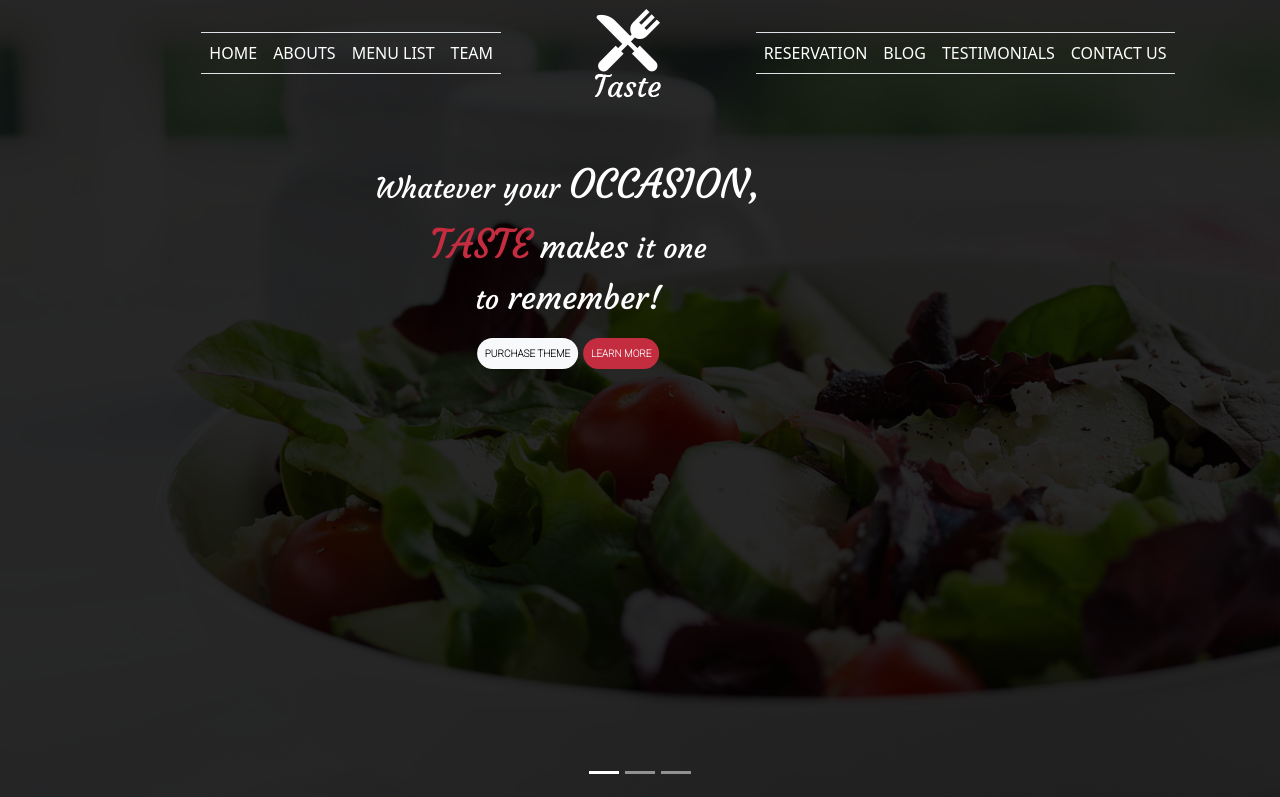
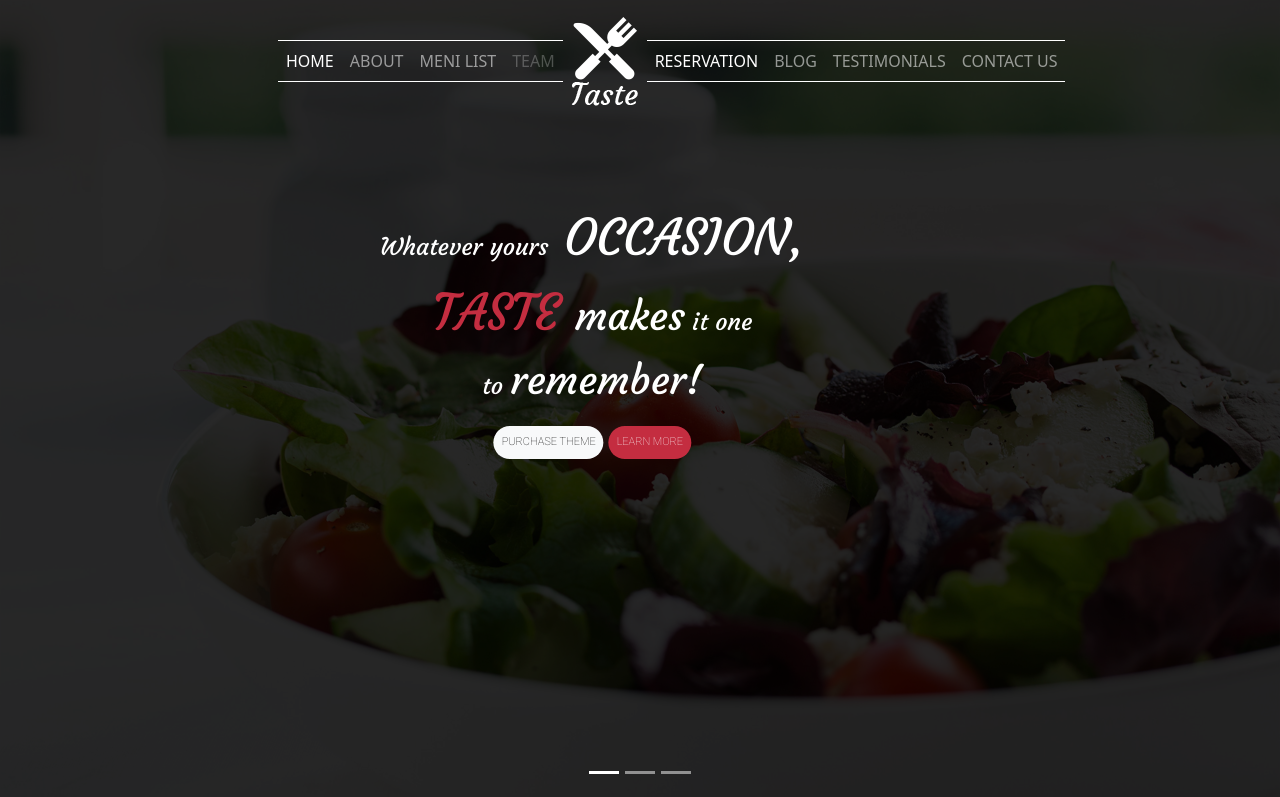
Before and after one commit to kzakaria97/bootstrap-les-chefs-, a website: page index.html in a window 1280 px wide. Shown: the top 797 px of the page. Drawn offline with nearby package versions, Linux system fonts and the light colour scheme.

Commit message:
correction header

```diff
--- a/index.html
+++ b/index.html
@@ -17,37 +17,47 @@
 
 <body>
     <!-- début du header (navbar+caroussel) -->
-    <header>
-        <nav class="navbar navbar-expand-lg navbar-dark text-uppercase ms-md-5 ps-md-5">
+    <header class="d-flex flex-column align-items-center">
+        <nav class="nav-main navbar navbar-expand-lg navbar-dark fixed-top">
             <div class="container-fluid">
-                <div class="collapse navbar-collapse" id="navbarText">
-                    <ul class="navbar-nav me-auto mb-2 mb-lg-0 mx-auto border-top border-bottom">
+                <a class="navbar-brand" href="#"></a>
+                <button class="navbar-toggler" type="button" data-bs-toggle="collapse" data-bs-target="#navbarNav"
+                    aria-controls="navbarNav" aria-expanded="false" aria-label="Toggle navigation">
+                    <span class="navbar-toggler-icon"></span>
+                </button>
+                <div class="collapse navbar-collapse" id="navbarNav">
+                    <ul class="border-nav navbar-nav text-uppercase">
                         <li class="nav-item">
-                            <a class="nav-link active" aria-current="page" href="#">home</a>
+                            <a class="nav-link active" aria-current="page" href="#">Home</a>
                         </li>
                         <li class="nav-item">
-                            <a class="nav-link active" href="#">abouts</a>
+                            <a class="nav-link" href="#">about</a>
                         </li>
                         <li class="nav-item">
-                            <a class="nav-link active" href="#">menu list</a>
+                            <a class="nav-link" href="#">meni list</a>
                         </li>
                         <li class="nav-item">
-                            <a class="nav-link active" href="#">team</a>
+                            <a class="nav-link disabled">team</a>
                         </li>
                     </ul>
-                    <img src="./public/images/logo.png" class="navbar-nav me-auto mb-2 mb-lg-0" alt="#">
-                    <ul class="navbar-nav me-auto mb-2 mb-lg-0 border-top border-bottom">
+                    <ul class="navbar-nav text-uppercase">
                         <li class="nav-item">
-                            <a class="nav-link active" href="#">reservation</a>
+                            <a class="nav-link active" aria-current="page" href="#"><img src="./public/images/logo.png"
+                                    alt=""></a>
+                        </li>
+                    </ul>
+                    <ul class="border-nav navbar-nav text-uppercase text-uppercase">
+                        <li class="nav-item">
+                          <a class="nav-link active" aria-current="page" href="#">reservation</a>
                         </li>
                         <li class="nav-item">
-                            <a class="nav-link active" href="#">blog</a>
+                            <a class="nav-link" href="">blog</a>
                         </li>
                         <li class="nav-item">
-                            <a class="nav-link active" href="#">testimonials</a>
+                            <a class="nav-link" href="">testimonials</a>
                         </li>
                         <li class="nav-item">
-                            <a class="nav-link active" href="#">contact us</a>
+                            <a class="nav-link" href="">contact us</a>
                         </li>
                     </ul>
                 </div>
@@ -56,41 +66,32 @@
 
         <div id="carouselExampleIndicators" class="carou1 carousel slide" data-bs-ride="carousel">
 
-            <div class="carousel-inner pt-5">
-                <div class="carousel-item active text-center">
-                    <p class="fs-3 ">Whatever your
-                        <span class="text-uppercase fs-1"> occasion,<br>
-                        </span>
-                        <span class=" taste text-uppercase fs-1">taste</span>
-                        <span class="fs-2"> makes</span> it one <br>
-                        to
-                        <span class="fs-2"> remember!</span>
+            <div class="carousel-inner">
+                <div class="font-carou carousel-item active text-center">
+                    <p class="fs-4">Whatever yours<span class="occasion text-uppercase"> occasion,</span><br><span class="taste text-uppercase">taste </span><span class="makes">makes</span> it one <br> to <span class="makes">remember!</span>
                     </p>
-                    <button class="text-uppercase bg-light rounded-pill border-0">purchase theme
+                    <div>
+                    <button class="btn-1 text-uppercase bg-light rounded-pill border-0">purchase theme
                     </button>
-                    <button class="text-uppercase rounded-pill border-0">learn more
+                    <button class="btn-2 text-uppercase rounded-pill border-0">learn more
                     </button>
                 </div>
-                <div class="carousel-item text-center">
-                    <p class="fs-3 ">Whatever your<span class="text-uppercase fs-1"> occasion,<br></span>
-                        <span class="taste text-uppercase fs-1 ">taste
-                        </span>
-                        <span class="fs-2"> makes</span> it one
-                        <br>to<span class="fs-2"> remember!</span>
+                </div>
+                <div class="font-carou carousel-item text-center">
+                    <p class="fs-4">Whatever yours<span class="occasion text-uppercase"> occasion,</span><br><span class="taste text-uppercase">taste </span><span class="makes">makes</span> it one <br> to <span class="makes">remember!</span>
                     </p>
-                    <button class="text-uppercase bg-light rounded-pill border-0">purchase theme</button>
-                    <button class="text-uppercase bg-danger rounded-pill border-0">learn more</button>
+                    <button class="btn-1 text-uppercase bg-light rounded-pill border-0">purchase theme
+                    </button>
+                    <button class="btn-2 text-uppercase rounded-pill border-0">learn more
+                    </button>
                 </div>
-                <div class="carousel-item text-center">
-                    <p class="fs-3 ">Whatever your
-                        <span class="text-uppercase fs-1"> occasion,<br>
-                        </span>
-                        <span class="taste text-uppercase fs-1 ">taste</span>
-                        <span class="fs-2"> makes</span> it one
-                        <br>to<span class="fs-2"> remember!</span>
+                <div class="font-carou carousel-item text-center">
+                    <p class="fs-4">Whatever yours<span class="occasion text-uppercase"> occasion,</span><br><span class="taste text-uppercase">taste </span><span class="makes">makes</span> it one <br> to <span class="makes">remember!</span>
                     </p>
-                    <button class="text-uppercase bg-light rounded-pill border-0">purchase theme</button>
-                    <button class="text-uppercase rounded-pill border-0">learn more</button>
+                    <button class="btn-1 text-uppercase bg-light rounded-pill border-0">purchase theme
+                    </button>
+                    <button class="btn-2 text-uppercase rounded-pill border-0">learn more
+                    </button>
                 </div>
             </div>
         </div>
@@ -104,15 +105,13 @@
                 aria-label="Slide 3"></button>
         </div>
 
-
-
     </header>
     <!-- fin du header -->
 
     <!-- début de la section 1 -->
     <section class="section1">
         <div class="div-elem1">
-            <div class="d-flex flex-column justify-content-center align-items-center text-center">
+            <div class="about1 d-flex flex-column justify-content-center align-items-center text-center">
                 <p><span class="red-title"> OUR</span> <span class="second-title2"> story</span></p>
                 <img src="./public/images/decoration_line.png" class="w-25 mb-md-5" alt="">
                 <p class="w-45 mb-md-5"> Lorem ipsum dolor sit, amet consectetur adipisicing elit. Alias officiis iste
@@ -183,15 +182,13 @@
                         <div class="col-6 text-end">
                             <input type="text" name="name" id="name" placeholder="Enter Full Name" class="case">
                         </div>
-                        <div class="col-6"><input type="text" name="id" id="id" placeholder="Enter Id"
-                                class="case">
+                        <div class="col-6"><input type="text" name="id" id="id" placeholder="Enter Id" class="case">
                         </div>
                     </div>
 
                     <div class="row pb-md-2">
                         <div class="col-6 text-end">
-                            <input type="text" name="phone" id="phone" placeholder="Phone Number"
-                                class="case">
+                            <input type="text" name="phone" id="phone" placeholder="Phone Number" class="case">
                         </div>
                         <div class="col-6">
                             <input type="text" id="id" placeholder="No Of Person" class="case">
@@ -234,14 +231,14 @@
                     </div>
                     <div class="col-6">
                         <p class="legende1">
-                            <span class="fs-5"><strong>12</strong> </span>April 2017<span class="fs-5">/ <strong>20</strong></span> comment<span
-                                class="fs-5">/ <strong>35</strong></span> Likes.
+                            <span class="fs-5"><strong>12</strong> </span>April 2017<span class="fs-5">/
+                                <strong>20</strong></span> comment<span class="fs-5">/ <strong>35</strong></span> Likes.
                         </p>
                     </div>
                     <div class="col-6">
                         <p class="legende2">
-                            <span class="fs-5"><strong>12</strong>  </span>April 2017<span class="fs-5">/ <strong>20</strong></span> comment<span
-                                class="fs-5">/ <strong>35</strong></span> Likes.
+                            <span class="fs-5"><strong>12</strong> </span>April 2017<span class="fs-5">/
+                                <strong>20</strong></span> comment<span class="fs-5">/ <strong>35</strong></span> Likes.
                         </p>
                     </div>
                     <div class="row">
@@ -333,14 +330,16 @@
         <img src="./public/images/footer_bottom_decoration_img.png" class="" alt="">
     </section>
     <!-- fin de la section 5 contact -->
-<!-- debut du footer -->
+    <!-- debut du footer -->
     <footer>
         <div class="container">
             <div class="row">
                 <div class="col-4">
                     <div class="d-flex flex-column">
                         <p class="title-f text-uppercase">about us</p>
-                        <p class="p-about">Lorem ipsum dolor sit amet consectetur adipisicing elit. Fugiat ratione eos provident recusandae. Quisquam, quibusdam aliquam minus maxime explicabo porro eligendi illo molestiae eum assumenda, modi asperiores nisi iusto facere.</p>
+                        <p class="p-about">Lorem ipsum dolor sit amet consectetur adipisicing elit. Fugiat ratione eos
+                            provident recusandae. Quisquam, quibusdam aliquam minus maxime explicabo porro eligendi illo
+                            molestiae eum assumenda, modi asperiores nisi iusto facere.</p>
                         <div class="fs-4">
                             <i class="fab fa-facebook-f pe-md-4"></i>
                             <i class="fab fa-google-plus-g pe-md-4"></i>
@@ -411,9 +410,6 @@
     <!-- fin du footer -->
 
 
-
-
-
     <script src="./public/js/main.js"></script>
     <script src="https://cdn.jsdelivr.net/npm/bootstrap@5.1.3/dist/js/bootstrap.bundle.min.js"
         integrity="sha384-ka7Sk0Gln4gmtz2MlQnikT1wXgYsOg+OMhuP+IlRH9sENBO0LRn5q+8nbTov4+1p" crossorigin="anonymous">
--- a/src/sass/modules/_header.sass
+++ b/src/sass/modules/_header.sass
@@ -3,17 +3,31 @@ header
     background-color: #282828
     background-blend-mode: multiply
     background-size: cover
-    height: 100vh !important
-    .carou1
-        font-family: $font-courgette
-        color: white
-        button
-            font-family: $font-roboto
-            font-size: 10px
-            padding: 0.5rem
-            font-weight: bold
-        button:nth-child(3)
-            color: white
-            background-color: $color-red
-    .taste
-        color: $color-red
+    height: 100vh
+.nav-main
+    margin-left: 250px
+.border-nav
+    border-top: 1px solid white
+    border-bottom: 1px solid white
+.carou1
+    margin-top: 200px
+.font-carou
+    font-family: $font-courgette
+    color: white
+.occasion
+    font-size: 50px !important
+.taste
+    font-size: 50px !important
+    color: $color-red
+.makes
+    font-size: 40px !important
+.btn-1
+    font-family: $font-roboto
+    font-size: 11px
+    padding: 0.5rem
+.btn-2
+    font-family: $font-roboto
+    background-color: $color-red
+    font-size: 11px
+    padding: 0.5rem
+    color: white
--- a/src/sass/modules/_section1.sass
+++ b/src/sass/modules/_section1.sass
@@ -2,10 +2,13 @@
     margin: auto
     background-image: url(../../public/images/main_bg.jpg)
     padding-bottom: 5%
+    padding-top: 5%
     .div-elem1
         background-color: white
         width: 80%
         margin: auto
+        padding-top: 5%
+        padding-bottom: 5%
         background-image: url(../../public/images/box-left-top.png),url(../../public/images/box-right-top.png),url(../../public/images/box-bottom-left.png),url(../../public/images/box-bottom_right.png)
         background-position: top left,top right,bottom left,bottom right
         background-repeat: no-repeat
```
Also changed, not shown: public/css/app.css, 1 other file.
